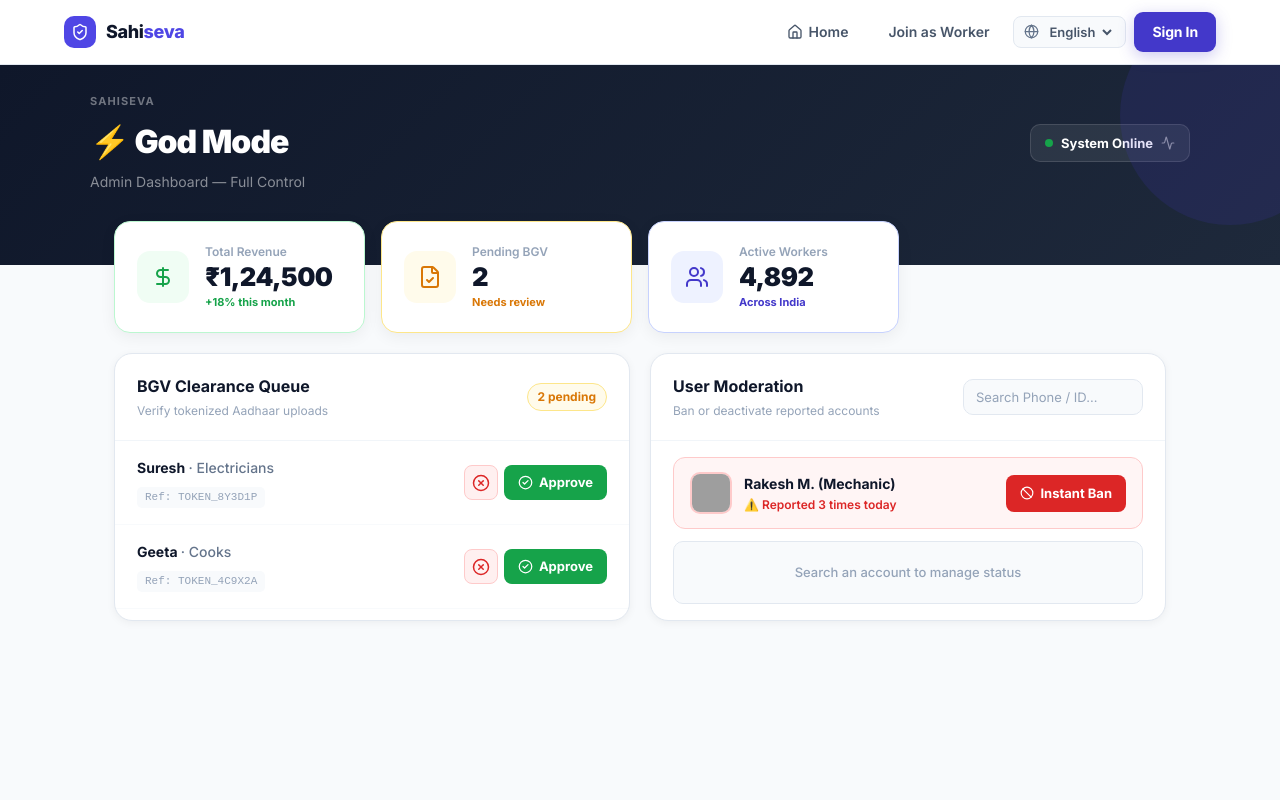
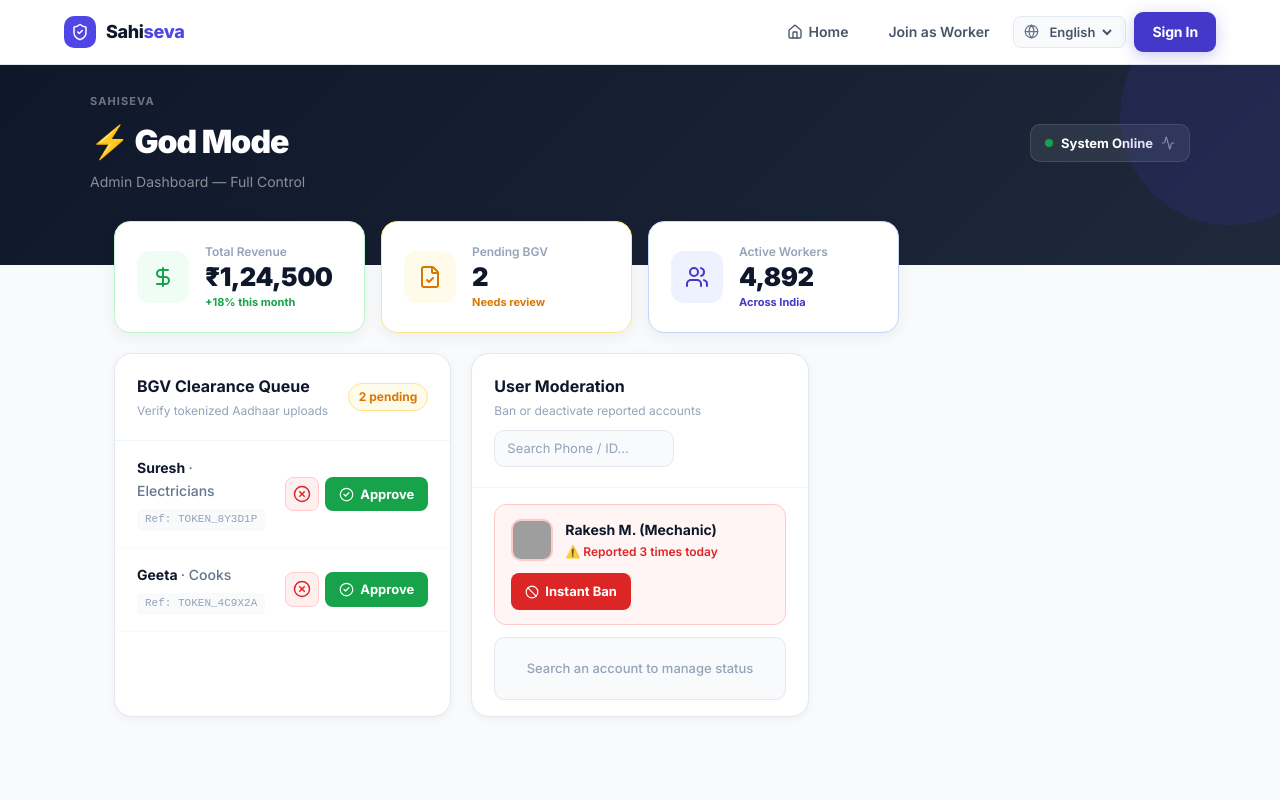
Before and after one commit to Sunny-IIIT/sahi-seva, a Next.js app: page /admin/dashboard in a window 1280 px wide. Shown: the top 800 px of the page. Built offline with nearby package versions, Linux system fonts and the light colour scheme; grey boxes are pictures that could not be loaded.

Commit message:
fix: adjust css grid minmax values to prevent horizontal overflow on small mobile screens

```diff
--- a/src/app/admin/dashboard/page.tsx
+++ b/src/app/admin/dashboard/page.tsx
@@ -57,7 +57,7 @@ export default function AdminDashboard() {
           ))}
         </div>
 
-        <div style={{ display: 'grid', gridTemplateColumns: 'repeat(auto-fill, minmax(400px, 1fr))', gap: 20 }}>
+        <div style={{ display: 'grid', gridTemplateColumns: 'repeat(auto-fill, minmax(280px, 1fr))', gap: 20 }}>
 
           {/* BGV Queue */}
           <div style={{ background: '#fff', borderRadius: 18, border: '1px solid #e2e8f0', boxShadow: '0 2px 8px rgba(0,0,0,0.05)', overflow: 'hidden' }}>
--- a/src/app/customer/how-it-works/page.tsx
+++ b/src/app/customer/how-it-works/page.tsx
@@ -43,7 +43,7 @@ export default function HowItWorksPage() {
             </p>
           </div>
 
-          <div style={{ display: 'grid', gridTemplateColumns: 'repeat(auto-fit, minmax(300px, 1fr))', gap: 32, marginBottom: 60 }}>
+          <div style={{ display: 'grid', gridTemplateColumns: 'repeat(auto-fit, minmax(250px, 1fr))', gap: 32, marginBottom: 60 }}>
             {steps.map((step, idx) => (
               <div key={idx} style={{ background: '#fff', padding: '40px 32px', borderRadius: 24, boxShadow: '0 10px 40px -10px rgba(0,0,0,0.05)', textAlign: 'center', border: '1px solid #f1f5f9' }}>
                 <div style={{ width: 80, height: 80, borderRadius: 24, background: '#eef2ff', color: '#4f46e5', display: 'flex', alignItems: 'center', justifyContent: 'center', margin: '0 auto 24px' }}>
--- a/src/app/customer/reviews/page.tsx
+++ b/src/app/customer/reviews/page.tsx
@@ -26,7 +26,7 @@ export default function ReviewsPage() {
             </p>
           </div>
 
-          <div style={{ display: 'grid', gridTemplateColumns: 'repeat(auto-fill, minmax(320px, 1fr))', gap: 24, marginBottom: 60 }}>
+          <div style={{ display: 'grid', gridTemplateColumns: 'repeat(auto-fill, minmax(280px, 1fr))', gap: 24, marginBottom: 60 }}>
             {reviews.map((review, idx) => (
               <div key={idx} style={{ background: '#fff', padding: '32px', borderRadius: 20, border: '1px solid #f1f5f9', boxShadow: '0 4px 20px rgba(0,0,0,0.02)', display: 'flex', flexDirection: 'column' }}>
                 <div style={{ display: 'flex', gap: 4, marginBottom: 16, color: '#eab308' }}>
```
